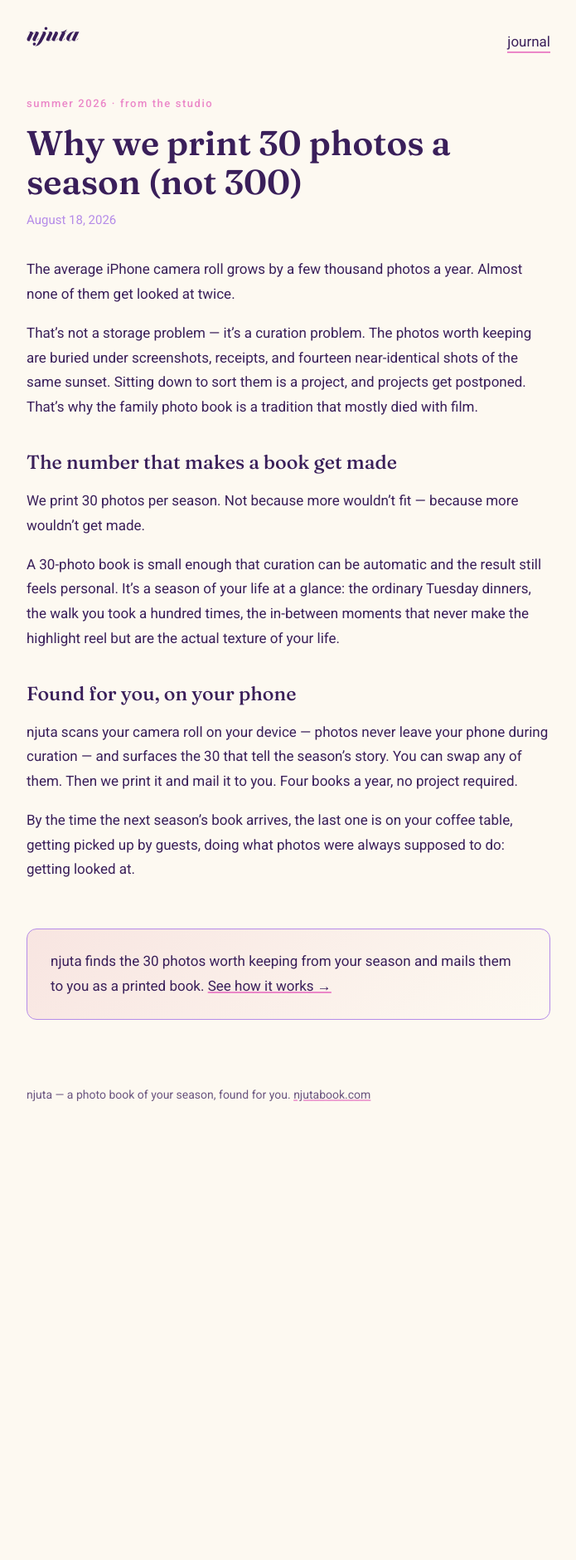
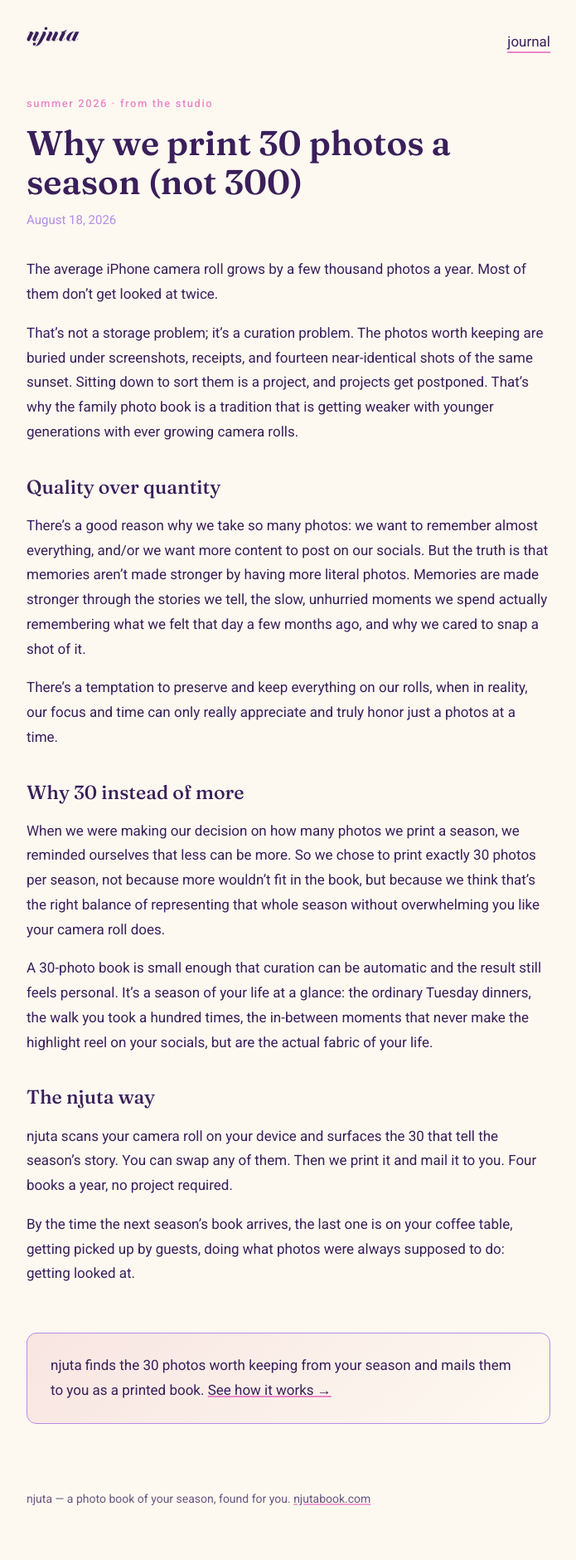
Before and after one commit to njutabook/-njuta-landing, a Jekyll site: the page built from _posts/2026-08-18-why-we-print-30-photos-a-season.md, in a window 1280 px wide. Shown: the whole page at 83% size, without its empty margins (292-987 px from the left). Built offline with Jekyll 4.4.1, drawn with Linux system fonts in a browser that asks for light colours; before the commit the page ends 1393 px from its top, so only the background shows below that.

Commit message:
Revise content on photo curation and njuta's approach
Updated text for clarity and improved flow, emphasizing the importance of curation and the value of a 30-photo book.

```diff
--- a/_posts/2026-08-18-why-we-print-30-photos-a-season.md
+++ b/_posts/2026-08-18-why-we-print-30-photos-a-season.md
@@ -4,18 +4,24 @@ description: "Most photo book services ask you to curate. njuta picks 30 photos
 season: "summer 2026"
 ---
 
-The average iPhone camera roll grows by a few thousand photos a year. Almost none of them get looked at twice.
+The average iPhone camera roll grows by a few thousand photos a year. Most of them don't get looked at twice.
 
-That's not a storage problem — it's a curation problem. The photos worth keeping are buried under screenshots, receipts, and fourteen near-identical shots of the same sunset. Sitting down to sort them is a project, and projects get postponed. That's why the family photo book is a tradition that mostly died with film.
+That's not a storage problem; it's a curation problem. The photos worth keeping are buried under screenshots, receipts, and fourteen near-identical shots of the same sunset. Sitting down to sort them is a project, and projects get postponed. That's why the family photo book is a tradition that is getting weaker with younger generations with ever growing camera rolls.
 
-## The number that makes a book get made
+## Quality over quantity
 
-We print 30 photos per season. Not because more wouldn't fit — because more wouldn't get made.
+There's a good reason why we take so many photos: we want to remember almost everything, and/or we want more content to post on our socials. But the truth is that memories aren't made stronger by having more literal photos. Memories are made stronger through the stories we tell, the slow, unhurried moments we spend actually remembering what we felt that day a few months ago, and why we cared to snap a shot of it.
 
-A 30-photo book is small enough that curation can be automatic and the result still feels personal. It's a season of your life at a glance: the ordinary Tuesday dinners, the walk you took a hundred times, the in-between moments that never make the highlight reel but are the actual texture of your life.
+There's a temptation to preserve and keep everything on our rolls, when in reality, our focus and time can only really appreciate and truly honor just a photos at a time.
 
-## Found for you, on your phone
+## Why 30 instead of more
 
-njuta scans your camera roll on your device — photos never leave your phone during curation — and surfaces the 30 that tell the season's story. You can swap any of them. Then we print it and mail it to you. Four books a year, no project required.
+When we were making our decision on how many photos we print a season, we reminded ourselves that less can be more. So we chose to print exactly 30 photos per season, not because more wouldn't fit in the book, but because we think that's the right balance of representing that whole season without overwhelming you like your camera roll does.
+
+A 30-photo book is small enough that curation can be automatic and the result still feels personal. It's a season of your life at a glance: the ordinary Tuesday dinners, the walk you took a hundred times, the in-between moments that never make the highlight reel on your socials, but are the actual fabric of your life.
+
+## The njuta way
+
+njuta scans your camera roll on your device and surfaces the 30 that tell the season's story. You can swap any of them. Then we print it and mail it to you. Four books a year, no project required.
 
 By the time the next season's book arrives, the last one is on your coffee table, getting picked up by guests, doing what photos were always supposed to do: getting looked at.
```
